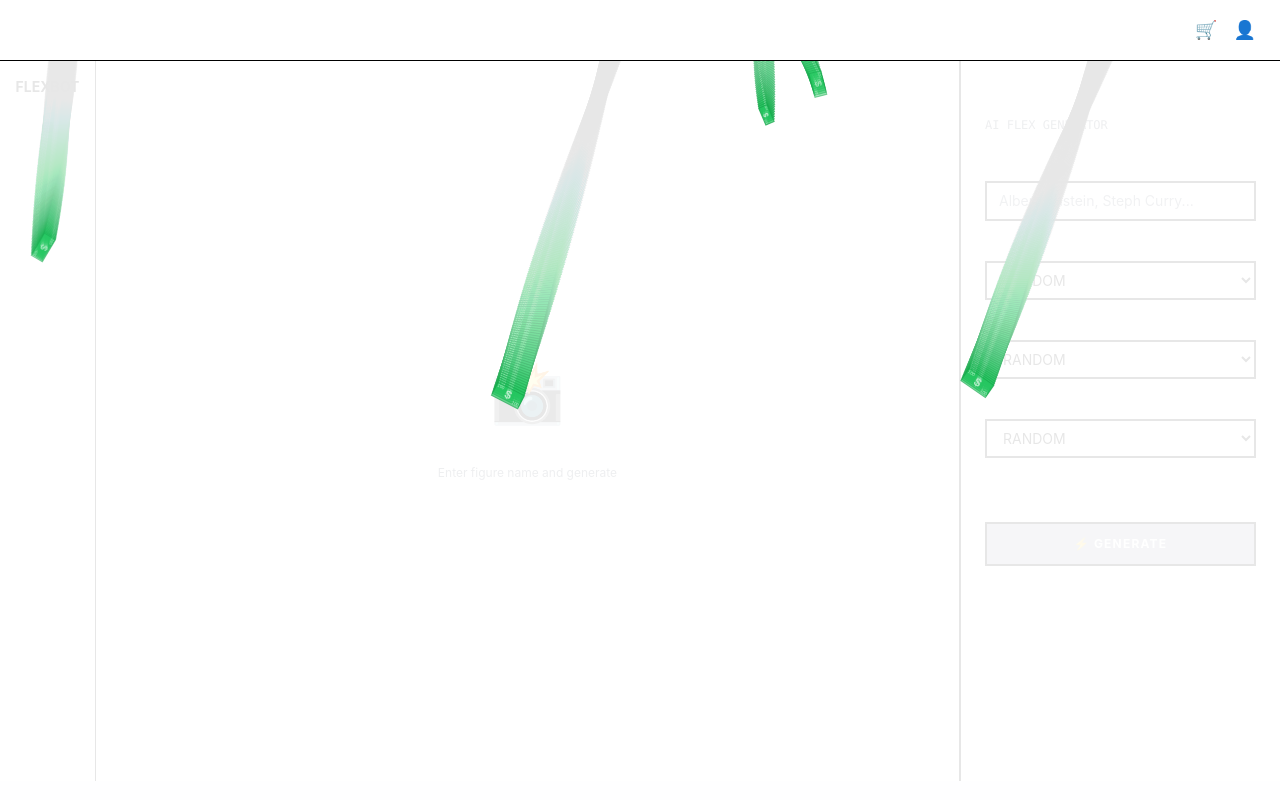
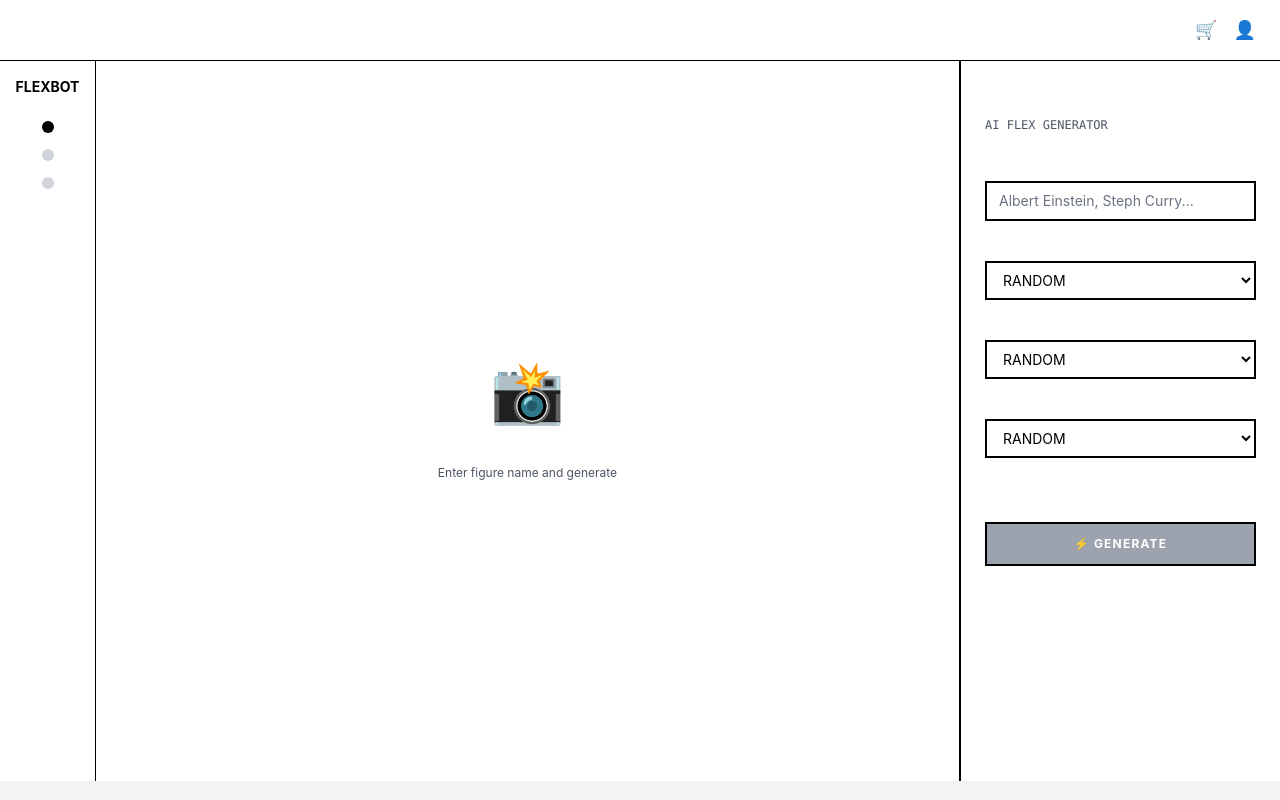
Before and after one commit to drymonkey08/flexbot-web, a Next.js app: page / in a window 1280 px wide. Built offline with nearby package versions, Linux system fonts and the light colour scheme.

Commit message:
Fix falling money: remove trail, fix z-index stacking so website is visible

```diff
--- a/app/page.tsx
+++ b/app/page.tsx
@@ -68,7 +68,7 @@ export default function Home() {
       <FallingMoney />
 
       {/* Top Navigation */}
-      <nav className="bg-white border-b border-black sticky top-0 z-40">
+      <nav className="bg-white border-b border-black sticky top-0 z-50">
         <div className="flex justify-between items-center px-6 py-4">
           <div className="flex gap-6">
             <button className="text-xs font-bold uppercase tracking-widest hover:opacity-70 transition">CATALOG</button>
@@ -84,7 +84,7 @@ export default function Home() {
       </nav>
 
       {/* Main Content */}
-      <div className="flex">
+      <div className="flex relative z-10">
         {/* Left Sidebar - Navigation Dots & Thumbnails */}
         <div className="w-24 bg-white border-r border-black p-4 flex flex-col items-center gap-6">
           <div className="text-sm font-bold text-black">FLEXBOT</div>
--- a/components/FallingMoney.tsx
+++ b/components/FallingMoney.tsx
@@ -48,9 +48,8 @@ export default function FallingMoney() {
 
     // Animation loop
     function animate() {
-      // Clear canvas with trail effect matching gray background
-      ctx!.fillStyle = 'rgba(245, 245, 245, 0.02)';
-      ctx!.fillRect(0, 0, canvas!.width, canvas!.height);
+      // Clear canvas completely (no trail)
+      ctx!.clearRect(0, 0, canvas!.width, canvas!.height);
 
       // Draw and update money
       money.forEach((bill, index) => {
@@ -116,7 +115,7 @@ export default function FallingMoney() {
   return (
     <canvas
       ref={canvasRef}
-      className="fixed inset-0 pointer-events-none z-5"
+      className="fixed inset-0 pointer-events-none z-0"
       style={{ opacity: 1 }}
     />
   );
```
